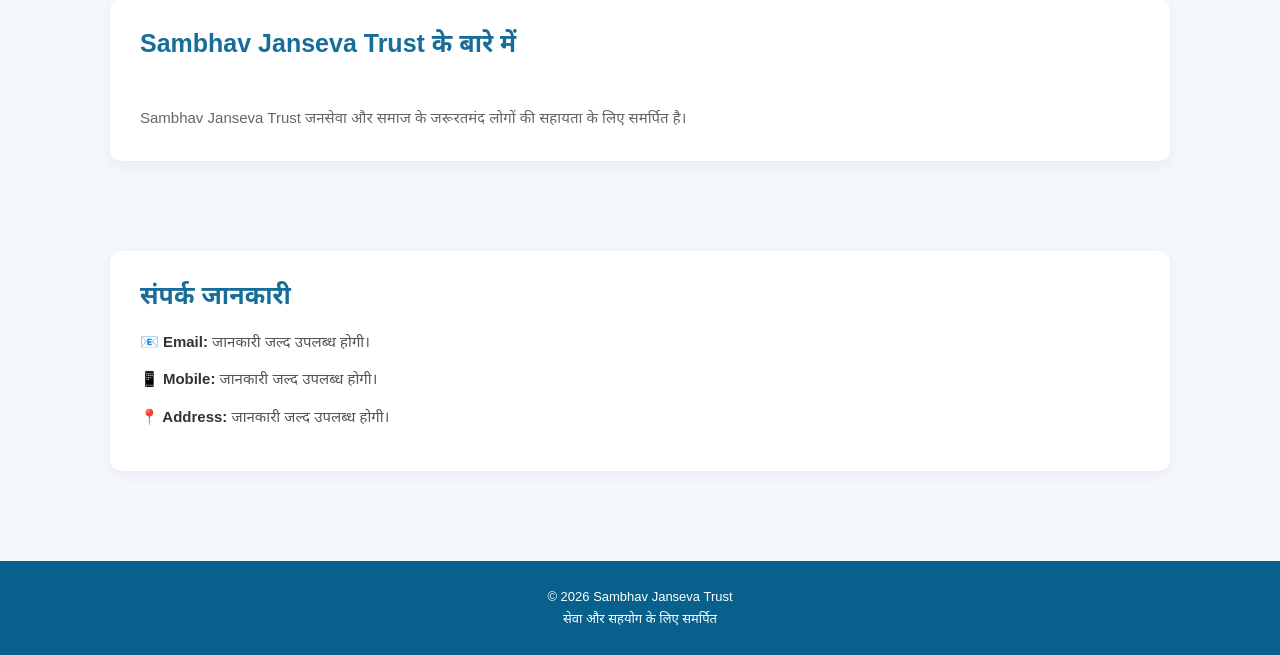
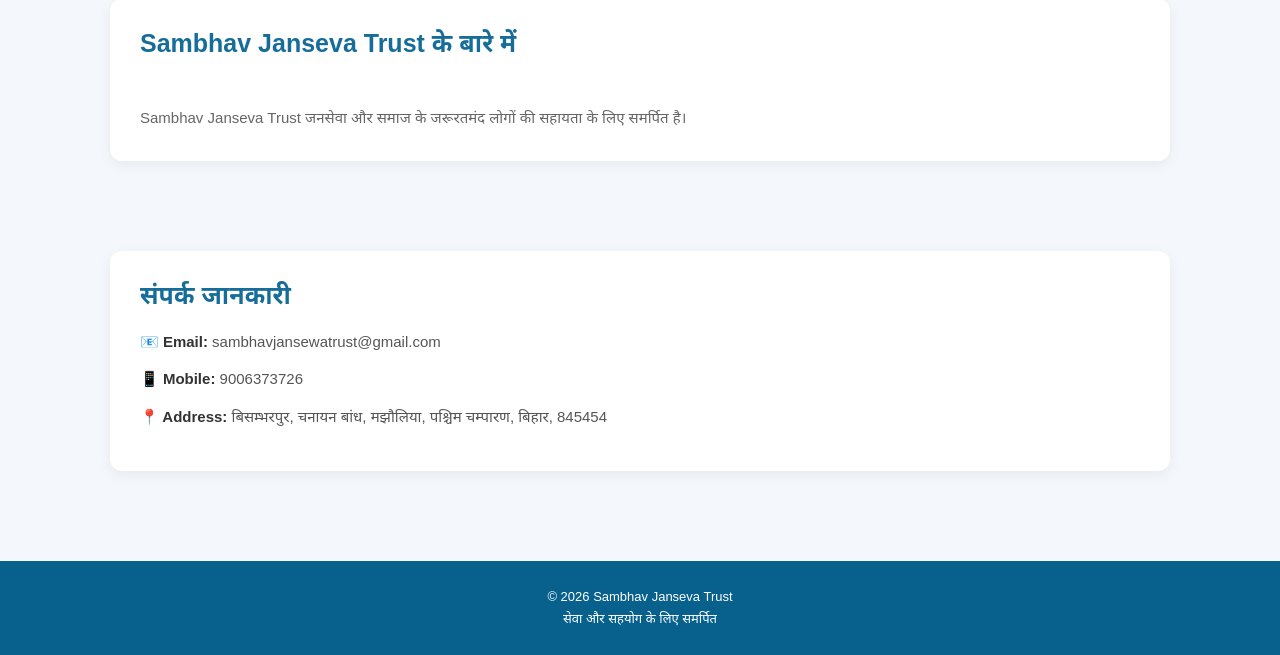
Before and after one commit to sambhav-janseva-trust/sambhav-janseva-trust, a Flask app: page / in a window 1280 px wide. Shown: the part 911-1566 px from the top of the page. Run offline with Flask 3, Linux system fonts and the light colour scheme.

Commit message:
Update contact information

```diff
--- a/templates/public_home.html
+++ b/templates/public_home.html
@@ -630,7 +630,7 @@
                 📧 Email:
             </strong>
 
-            {{ contact_content.email or "जानकारी जल्द उपलब्ध होगी।" }}
+            {{ contact_content.email or "sambhavjansewatrust@gmail.com" }}
 
         </div>
 
@@ -641,7 +641,7 @@
                 📱 Mobile:
             </strong>
 
-            {{ contact_content.mobile or "जानकारी जल्द उपलब्ध होगी।" }}
+            {{ contact_content.mobile or "9006373726" }}
 
         </div>
 
@@ -652,7 +652,7 @@
                 📍 Address:
             </strong>
 
-            {{ contact_content.address or "जानकारी जल्द उपलब्ध होगी।" }}
+            {{ contact_content.address or "बिसम्भरपुर, चनायन बांध, मझौलिया, पश्चिम चम्पारण, बिहार, 845454" }}
 
         </div>
 
```
